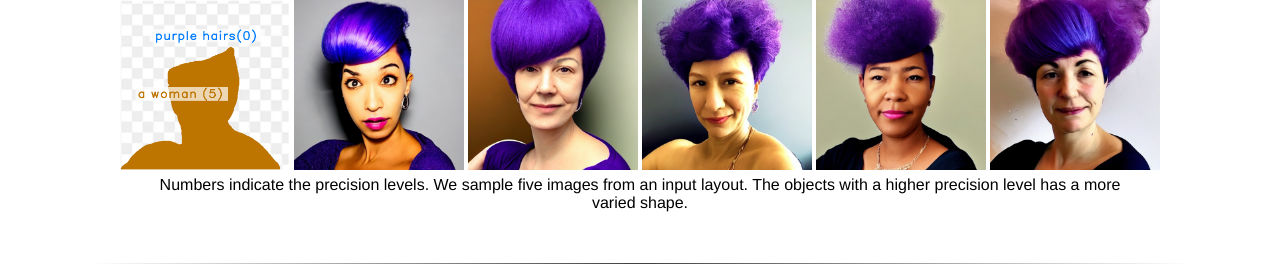
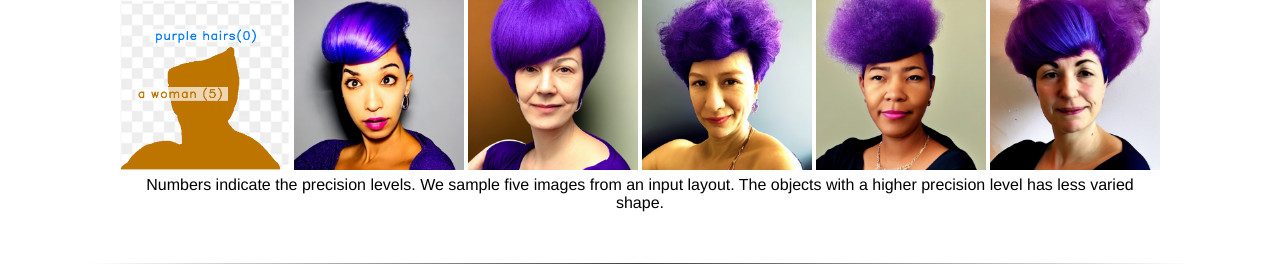
Before and after one commit to zengxianyu/scenec, a plain HTML site: page index.html in a window 1280 px wide. Shown: the part 3032-3297 px from the top of the page. Drawn offline with Linux system fonts and the light colour scheme.

Commit message:
Update index.html

```diff
--- a/index.html
+++ b/index.html
@@ -322,7 +322,7 @@ An overview of the proposed method. We provide an intuitive interface where user
 	<table align=center width=1000px>
 		<tr>
 
-			<td style="text-align: center" width=1000px>Numbers indicate the precision levels. We sample five images from an input layout. The objects with a higher precision level has a more varied shape.</td>
+			<td style="text-align: center" width=1000px>Numbers indicate the precision levels. We sample five images from an input layout. The objects with a higher precision level has less varied shape.</td>
 
 		</tr>
 	</table>
```
